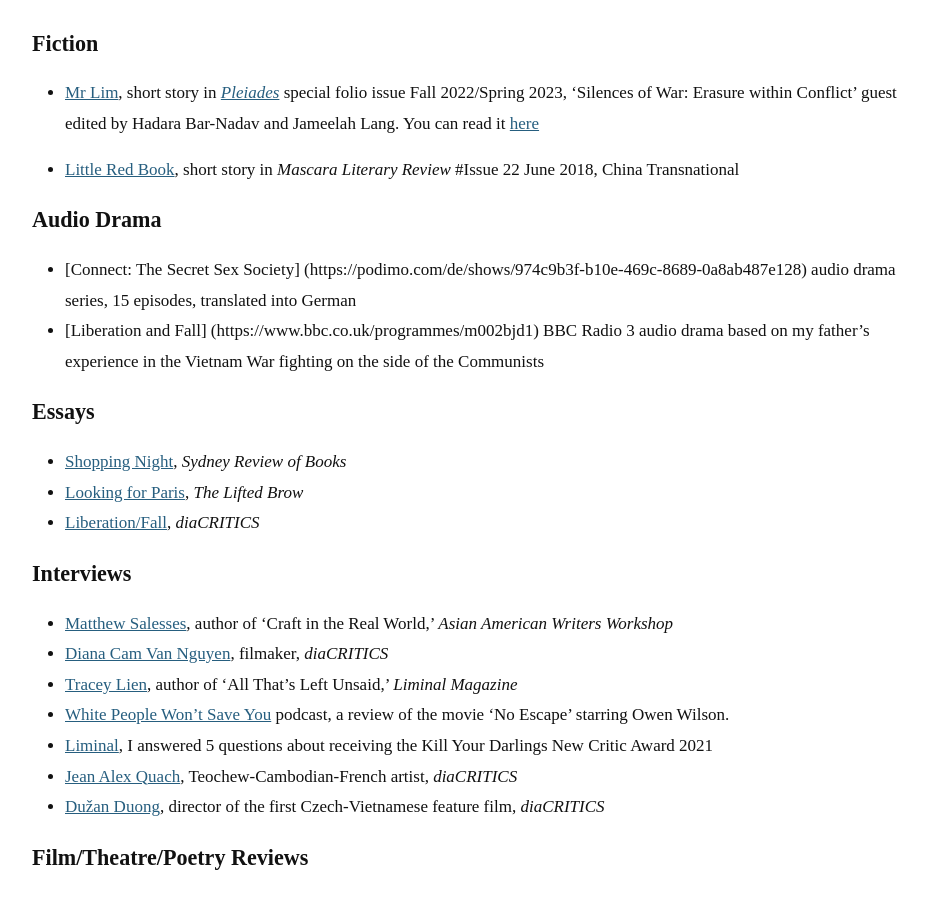
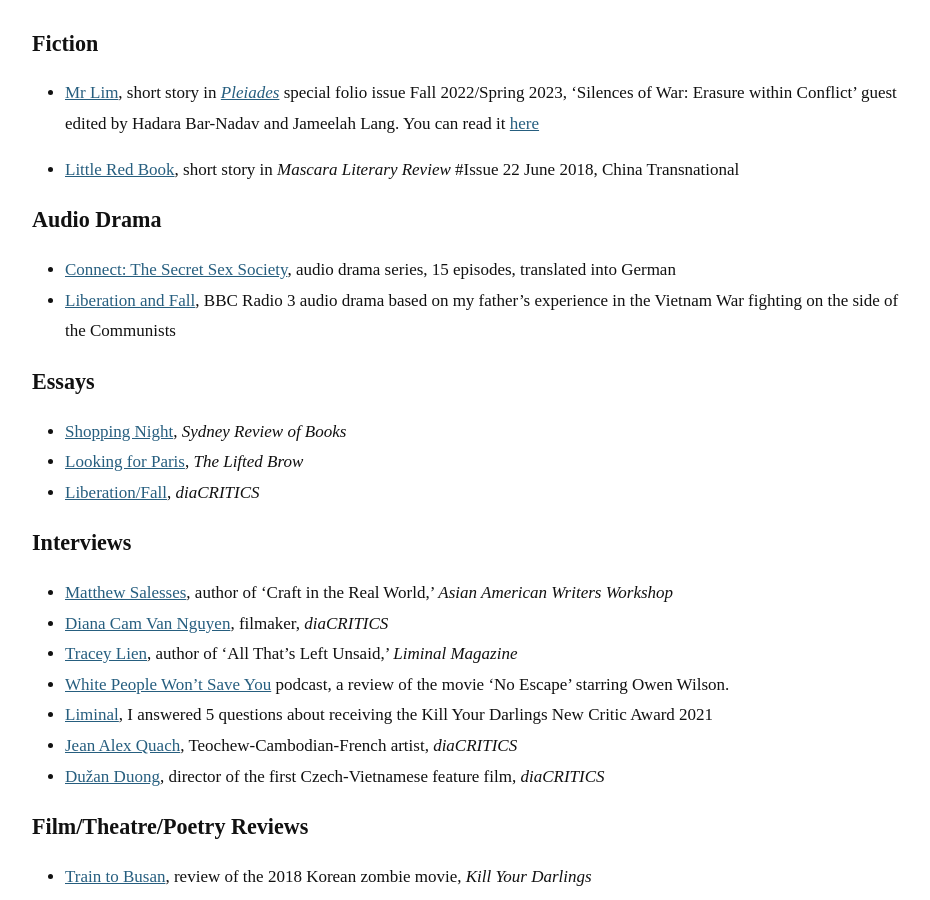
Before and after one commit to mayngo-net/mayngo-net.github.io, a Jekyll site: the page built from writings.markdown, in a window 1280 px wide and 900 px high, scrolled down 341 px. Shown: the whole window, without its empty margins (168-1098 px from the left). Built offline with Jekyll 4.4.1, drawn with Linux system fonts in a browser that asks for light colours; some web fonts are replaced.

Commit message:
Update writings.markdown

```diff
--- a/writings.markdown
+++ b/writings.markdown
@@ -13,8 +13,8 @@ order: 200
 
 ## Audio Drama
 
-- [Connect: The Secret Sex Society] (https://podimo.com/de/shows/974c9b3f-b10e-469c-8689-0a8ab487e128) audio drama series, 15 episodes, translated into German
-- [Liberation and Fall] (https://www.bbc.co.uk/programmes/m002bjd1) BBC Radio 3 audio drama based on my father's experience in the Vietnam War fighting on the side of the Communists
+- [Connect: The Secret Sex Society](https://podimo.com/de/shows/974c9b3f-b10e-469c-8689-0a8ab487e128), audio drama series, 15 episodes, translated into German
+- [Liberation and Fall](https://www.bbc.co.uk/programmes/m002bjd1), BBC Radio 3 audio drama based on my father's experience in the Vietnam War fighting on the side of the Communists
 
 ## Essays
 
```
